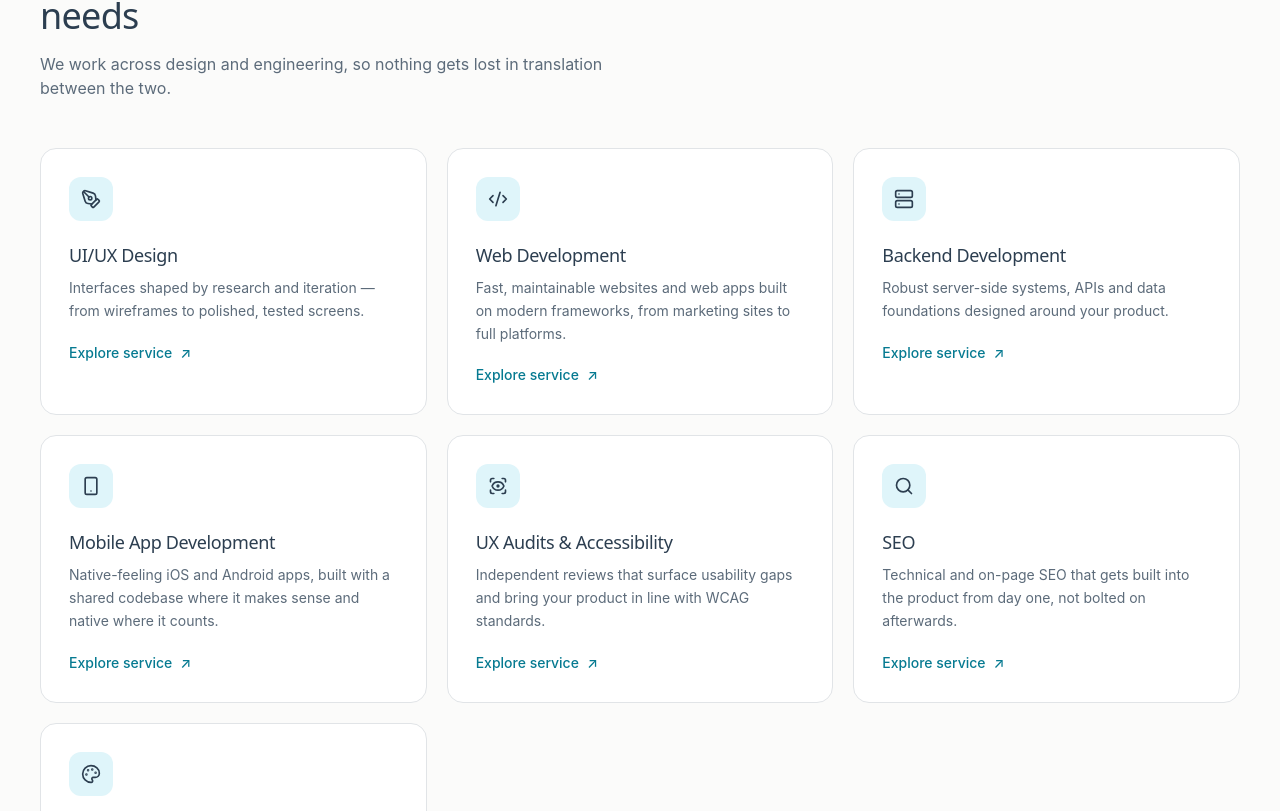
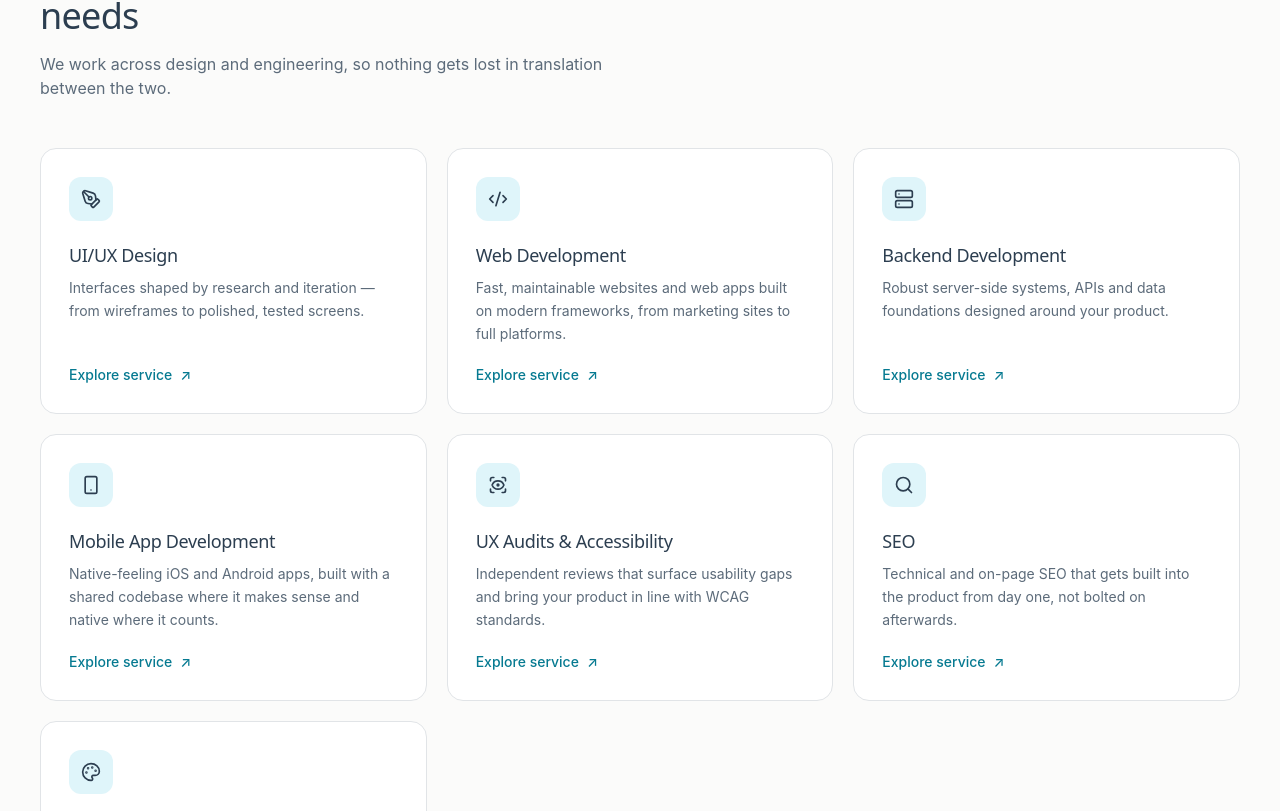
Before and after one commit to annusabdullahbinsaleem/cedar-vertex, a Next.js app: page / in a window 1280 px wide. Shown: the part 1029-1840 px from the top of the page. Built offline with nearby package versions, Linux system fonts and the light colour scheme.

Commit message:
fix: align service cards and explore buttons consistently

```diff
--- a/src/components/Services.tsx
+++ b/src/components/Services.tsx
@@ -76,12 +76,12 @@ export default function Services() {
           </p>
         </div>
 
-        <div className="mt-12 grid gap-5 sm:grid-cols-2 lg:grid-cols-3">
+        <div className="mt-12 grid items-stretch gap-5 sm:grid-cols-2 lg:grid-cols-3">
           {services.map(({ icon: Icon, title, description, slug }) => (
             <Link
               key={title}
               href={`/services/${slug}`}
-              className="group rounded-2xl border border-line bg-white p-7 transition-colors duration-200 hover:border-accent/50 focus-visible:outline-2 focus-visible:outline-offset-2 focus-visible:outline-primary"
+              className="group flex h-full flex-col rounded-2xl border border-line bg-white p-7 transition-colors duration-200 hover:border-accent/50 focus-visible:outline-2 focus-visible:outline-offset-2 focus-visible:outline-primary"
             >
               <div className="inline-flex h-11 w-11 items-center justify-center rounded-xl bg-accent-tint text-primary transition-colors group-hover:bg-primary group-hover:text-white">
                 <Icon size={20} aria-hidden="true" />
@@ -90,7 +90,7 @@ export default function Services() {
               <p className="mt-2 text-sm leading-relaxed text-ink-soft">
                 {description}
               </p>
-              <span className="mt-5 inline-flex items-center gap-2 text-sm font-medium text-accent-dark">
+              <span className="mt-auto inline-flex items-center gap-2 pt-5 text-sm font-medium text-accent-dark">
                 Explore service <span aria-hidden="true">↗</span>
               </span>
             </Link>
```
